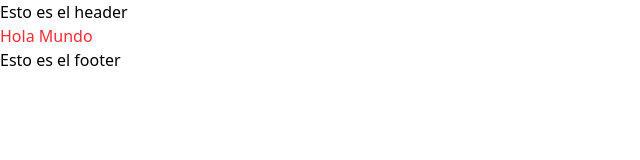
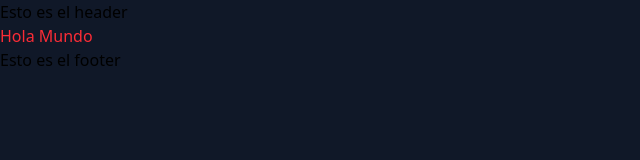
Before and after one commit to EnriqueRV10/xprs_landingPage, an Astro site: page / in a window 1280 px wide. Shown: the whole page, without its empty margins (0-640 px from the left). Built offline with nearby package versions, Linux system fonts and the light colour scheme; Astro itself is replaced by a stand-in of ours.

Commit message:
style(layout): agregando color de fondo

```diff
--- a/src/layouts/Layout.astro
+++ b/src/layouts/Layout.astro
@@ -11,7 +11,7 @@ import "../styles/global.css";
 		<meta name="viewport" content="width=device-width" />
 		<title>XPRS</title>
 	</head>
-	<body>
+	<body class="bg-gray-900">
 		<Header />
 		<main>
 			<slot />
```
